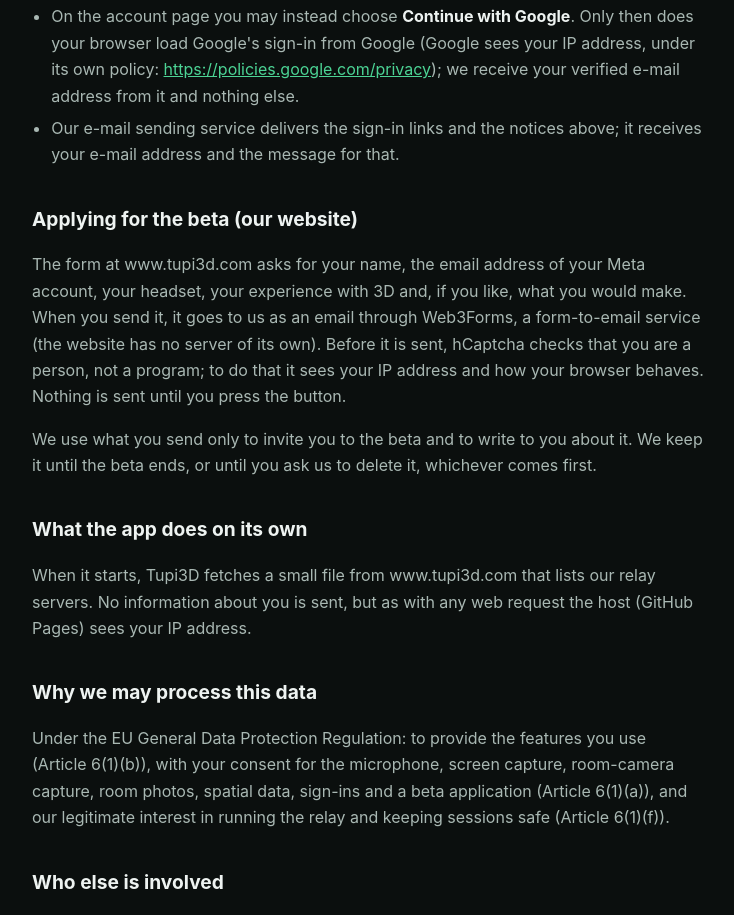
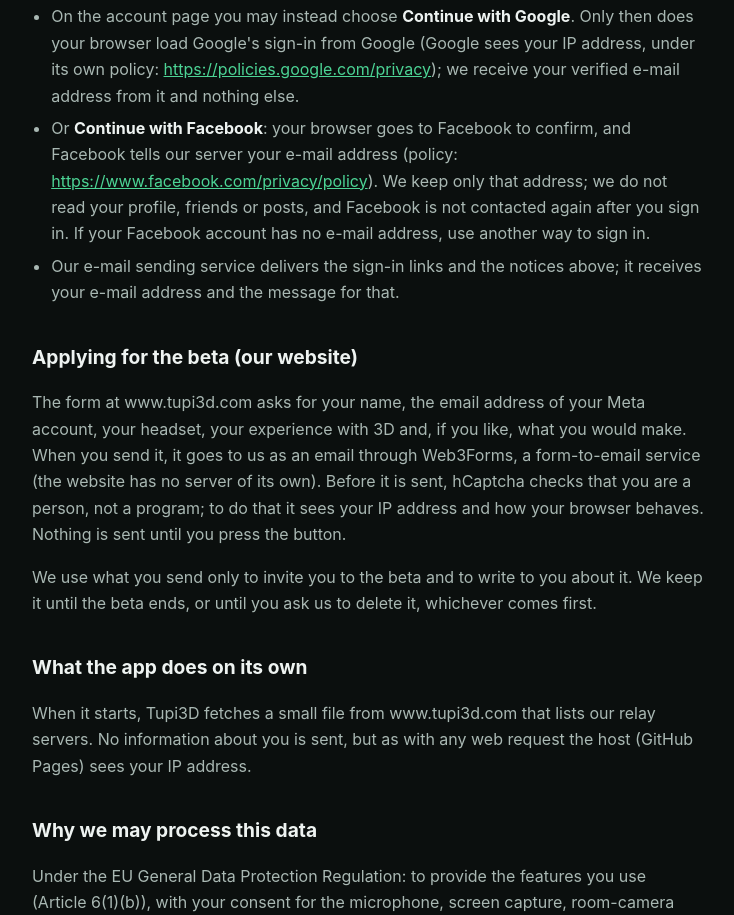
Before and after one commit to andrekling/tupi3d-website, a plain HTML site: page privacy.html in a window 1280 px wide. Shown: the part 6455-7370 px from the top of the page, without its empty margins (272-1006 px from the left). Drawn offline with Linux system fonts and the light colour scheme.

Commit message:
Privacy policy: Facebook sign-in on the Tupi cloud account page

```diff
--- a/privacy.html
+++ b/privacy.html
@@ -117,6 +117,7 @@
 <li>On the account page you can download everything as plain project files, disconnect a device, or delete your account and all your files at once. Deleted files are not kept in any backup.</li>
 <li>People you invite see the project, and what they save is stored in your space. Anyone you let edit can change it.</li>
 <li>On the account page you may instead choose <strong>Continue with Google</strong>. Only then does your browser load Google's sign-in from Google (Google sees your IP address, under its own policy: <a href="https://policies.google.com/privacy">https://policies.google.com/privacy</a>); we receive your verified e-mail address from it and nothing else.</li>
+<li>Or <strong>Continue with Facebook</strong>: your browser goes to Facebook to confirm, and Facebook tells our server your e-mail address (policy: <a href="https://www.facebook.com/privacy/policy">https://www.facebook.com/privacy/policy</a>). We keep only that address; we do not read your profile, friends or posts, and Facebook is not contacted again after you sign in. If your Facebook account has no e-mail address, use another way to sign in.</li>
 <li>Our e-mail sending service delivers the sign-in links and the notices above; it receives your e-mail address and the message for that.</li>
 </ul>
 <h2 id="beta">Applying for the beta (our website)</h2>
```
